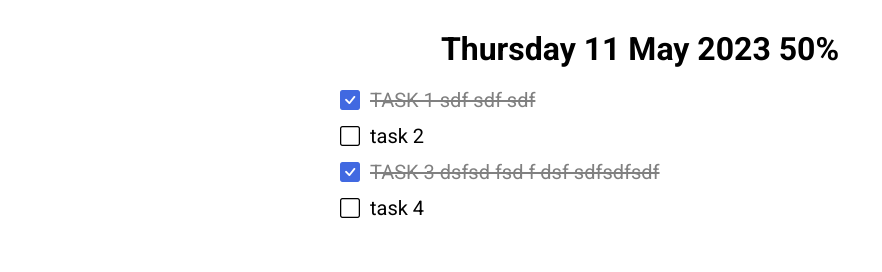
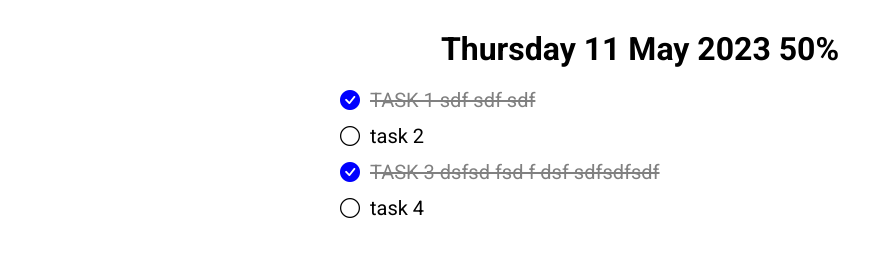
Before and after one commit to rafalrybicki/self-management-app, an Angular app: page /today in a window 1280 px wide. Shown: the top 272 px of the page, without its empty margins (0-882 px from the left). Built offline with nearby package versions, Linux system fonts and the light colour scheme.

Commit message:
change Task component

```diff
--- a/src/app/components/task/task.component.html
+++ b/src/app/components/task/task.component.html
@@ -1,4 +1,4 @@
-<i class="bi {{ completion ? 'bi-check-square-fill' : 'bi-square' }}" (click)="toggle()"></i>
-<span [class.completed]="completion" (click)="showDetails()">{{ content }}</span>
+<i class="bi {{ completed ? 'bi-check-circle-fill' : 'bi-circle' }}" (click)="toggle()"></i>
+<span [class.completed]="completed" (click)="showDetails()">{{ content }}</span>
 <i class="action bi bi-pen"></i>
 <i class="action bi bi-three-dots"></i>
--- a/src/app/components/task/task.component.scss
+++ b/src/app/components/task/task.component.scss
@@ -25,8 +25,8 @@
     }
 
     i {
-        &.bi-check-square-fill {
-            color: royalblue;
+        &.bi-check-circle-fill {
+            color: blue;
         }
 
         &.action {
--- a/src/app/components/task/task.component.ts
+++ b/src/app/components/task/task.component.ts
@@ -1,4 +1,5 @@
 import { Component, Input } from '@angular/core';
+import { showQuote } from '../../shared/utils';
 
 @Component({
   selector: 'app-task',
@@ -8,11 +9,14 @@ import { Component, Input } from '@angular/core';
 export class TaskComponent {
   @Input() id: number;
   @Input() content: string;
-  @Input() completion: boolean;
+  @Input() completed: boolean;
   @Input() date: string;
 
   toggle(): void {
-    this.completion = !this.completion;
+    if (!this.completed) {
+      showQuote();
+    }
+    this.completed = !this.completed;
   }
 
   showDetails(): void {
--- a/src/app/pages/day/day.component.html
+++ b/src/app/pages/day/day.component.html
@@ -1,6 +1,6 @@
 <h1>{{ date | date:'EEEE d LLLL yyyy' }} 50%</h1>
 
-<app-task [id]="1" content="TASK 1 sdf sdf sdf" [completion]="true" date="11-5-2023"></app-task>
-<app-task [id]="2" content="task 2" [completion]="false" date="11-5-2023"></app-task>
-<app-task [id]="3" content="TASK 3 dsfsd fsd f dsf sdfsdfsdf" [completion]="true" date="11-5-2023"></app-task>
-<app-task [id]="4" content="task 4" [completion]="false" date="11-5-2023"></app-task>
+<app-task [id]="1" content="TASK 1 sdf sdf sdf" [completed]="true" date="11-5-2023"></app-task>
+<app-task [id]="2" content="task 2" [completed]="false" date="11-5-2023"></app-task>
+<app-task [id]="3" content="TASK 3 dsfsd fsd f dsf sdfsdfsdf" [completed]="true" date="11-5-2023"></app-task>
+<app-task [id]="4" content="task 4" [completed]="false" date="11-5-2023"></app-task>
```
